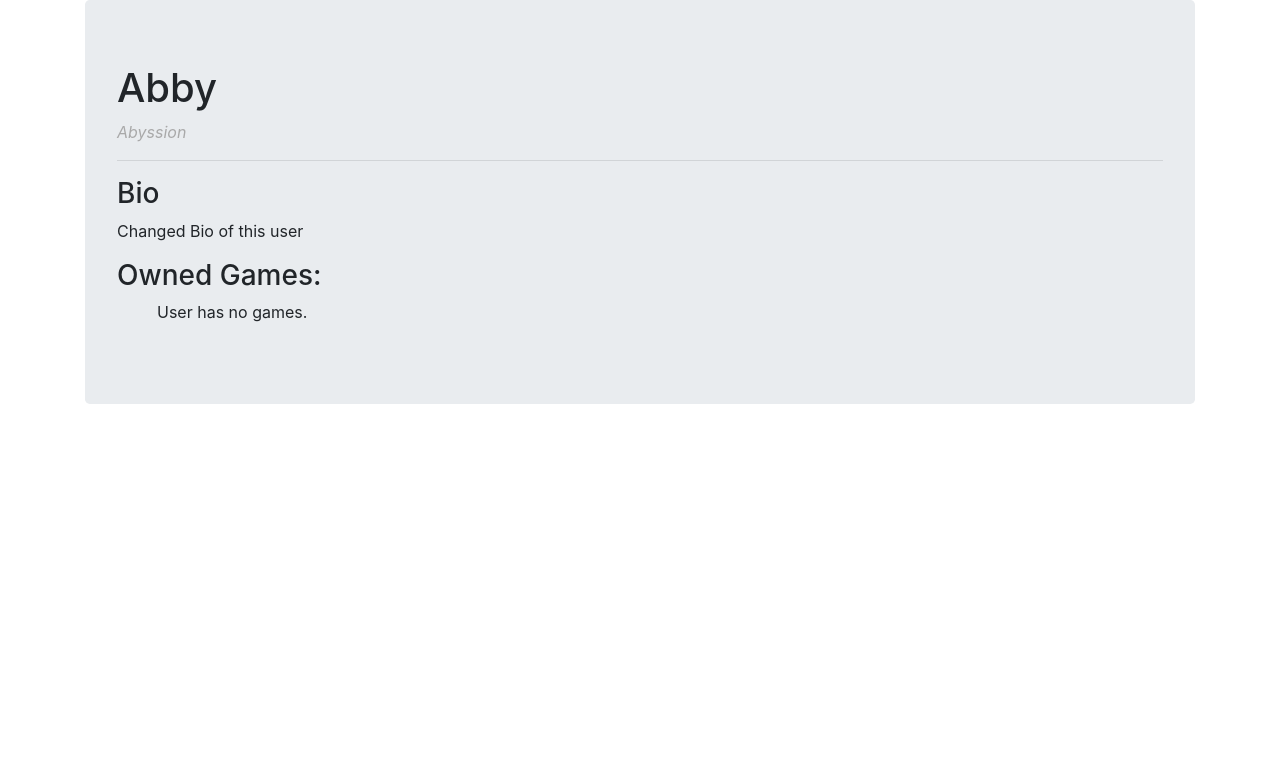
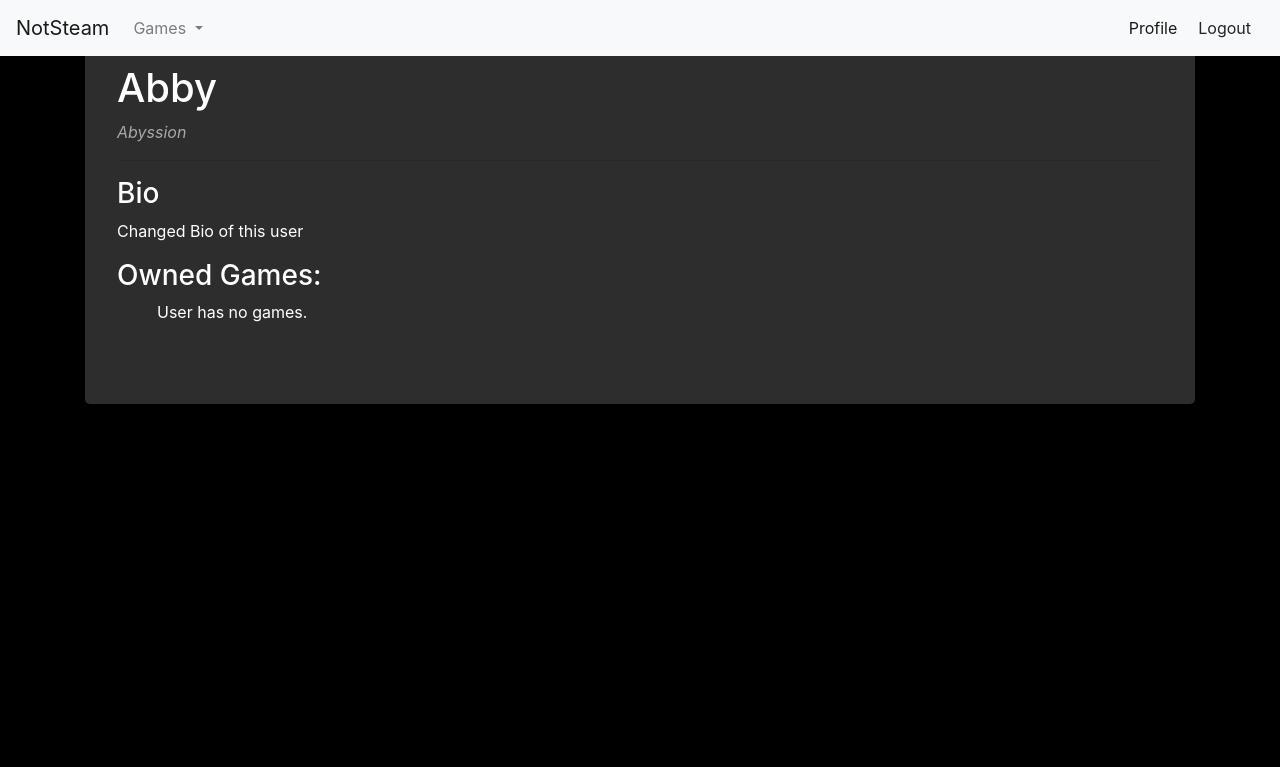
Before and after one commit to Abyssi0n/VideoGameStore-Final_Project_SDA, a Django app: page /profile/2/ in a window 1280 px wide. Shown: the top 767 px of the page. Run offline with Django 5.2, Linux system fonts and the light colour scheme; a user stored in the database is signed in; data comes from the database, SQL or seed files in the repository; both versions use the stored data as it was after the commit; some libraries are stand-ins or nearby versions.

Commit message:
Small Profile template update Navbar design

```diff
--- a/VideoGameStore/settings.py
+++ b/VideoGameStore/settings.py
@@ -126,3 +126,4 @@ STATIC_URL = 'static/'
 DEFAULT_AUTO_FIELD = 'django.db.models.BigAutoField'
 
 LOGIN_REDIRECT_URL = '/profile/'
+LOGOUT_REDIRECT_URL = 'home'
--- a/accounts/templates/profile.html
+++ b/accounts/templates/profile.html
@@ -6,12 +6,12 @@
 
 {% block content %}
 <h1>{{ profile.nickname }}</h1>
-<div style="color:darkgray"><p><i>{{ profile }}</i></p></div>
+<div style="color:#a9a9a9"><p><i>{{ profile }}</i></p></div>
 
 <hr>
-<h3>Bio</h3>
+<h3 style="display:inline-block">Bio</h3>
 {% if request.user.is_authenticated and user == profile.user %}
-    <a href="{% url 'profilebio_update' user.id %}" class="btn-primary">Change Bio</a>
+    <a href="{% url 'profilebio_update' user.id %}" class="btn-primary" style="background-color:black">Change Bio</a>
 {% endif %}
 <p>{{ profile.biography }}</p>
 <h3>Owned Games:</h3>
--- a/accounts/views.py
+++ b/accounts/views.py
@@ -37,7 +37,7 @@ class SubmittableLoginView(LoginView):
 
 def user_logout(request):
     logout(request)
-    return redirect(request.META.get('HTTP_REFERER', '/'))
+    return redirect('home')
 
 
 def profile_redirect(request):
--- a/templates/base.html
+++ b/templates/base.html
@@ -20,19 +20,14 @@
             crossorigin="anonymous"></script>
 </head>
 
-<body>
+<body style="background-color:black;color: white">
 
-<div class="container">
-    <div class="jumbotron">
+{% include "navbar.html" %}
+
+<div class="container" >
+    <div class="jumbotron" style="background-color:#2d2d2d;" >
         {% block content %}{% endblock %}
     </div>
 </div>
 
 </body>
-
-</html></title>
-</head>
-<body>
-
-</body>
-</html>
--- /dev/null
+++ b/templates/navbar.html
@@ -0,0 +1,61 @@
+<nav class="navbar fixed-top navbar-expand-lg navbar-light bg-light">
+  <a class="navbar-brand" href="{% url 'home' %}">NotSteam</a>
+  <button class="navbar-toggler" type="button" data-toggle="collapse" data-target="#navbarNavDropdown" aria-controls="navbarNavDropdown" aria-expanded="false" aria-label="Toggle navigation">
+    <span class="navbar-toggler-icon"></span>
+  </button>
+  <div class="collapse navbar-collapse" id="navbarNavDropdown">
+    <ul class="navbar-nav">
+      <li class="nav-item dropdown">
+        <a class="nav-link dropdown-toggle" href="#" id="navbarGamesLink" data-toggle="dropdown" aria-haspopup="true" aria-expanded="false">
+          Games
+        </a>
+        <div class="dropdown-menu" aria-labelledby="navbarDropdownMenuLink">
+          <a class="dropdown-item" href="{% url 'games' %}">List of all games</a>
+          <a class="dropdown-item" href="#">Games by genres</a>
+        </div>
+    </ul>
+        <div class="navbar-nav ml-auto">
+        {% if user.is_authenticated %}
+            <div class="navbar-nav">
+                <a class="nav-item nav-link active" href="{% url 'profile' user.id %}">Profile</a>
+            </div>
+            <div class="navbar-nav">
+                <form action="{% url 'logout' %}" method="post">
+                    {% csrf_token %}
+                <button type="submit" class="btn btn-light" style="margin-bottom: -15px; padding-top: 7px">Logout</button>
+                </form>
+            </div>
+            {% else %}
+            <div class="navbar-nav">
+            <a href="{% url 'login' %}">
+                <button type="button" class="btn btn-light" >Login</button>
+            </a>
+            </div>
+            {% endif %}
+        </div>
+
+
+<!--      <div class="navbar-nav">-->
+<!--        <div class="nav-item dropdown">-->
+<!--          {% if user.is_authenticated %}-->
+<!--            <a class="nav-link active dropdown-toggle" href="#" data-toggle="dropdown">{{ user.username }}</a>-->
+<!--            <div class="dropdown-menu dropdown-menu-end">-->
+<!--                <a class="dropdown-item" href="{% url 'profile' user.id %}">Profil</a>-->
+<!--                <form action="{% url 'logout' %}" method="post">-->
+<!--                    {% csrf_token %}-->
+<!--                <button type="submit" class="btn btn-light">Logout</button>-->
+<!--                </form>-->
+<!--                <a class="dropdown-item" href="{% url 'password_change' %}">Změna hesla</a>-->
+<!--            </div>-->
+<!--          {% else %}-->
+<!--            <a class="nav-link active dropdown-toggle" href="#" data-toggle="dropdown">Nepřihlášený uživatel</a>-->
+<!--            <div class="dropdown-menu">-->
+<!--                <a class="dropdown-item" href="{% url 'login' %}">Přihlásit</a>-->
+<!--                <a class="dropdown-item" href="{% url 'signup' %}">Registrace</a>-->
+<!--                <a class="dropdown-item" href="{% url 'password_reset' %}">Reset hesla</a>-->
+<!--            </div>-->
+<!--          {% endif %}-->
+<!--        </div>-->
+<!--      </div>-->
+  </div>
+</nav>
```
Also changed, not shown: db.sqlite3, readme.md.
